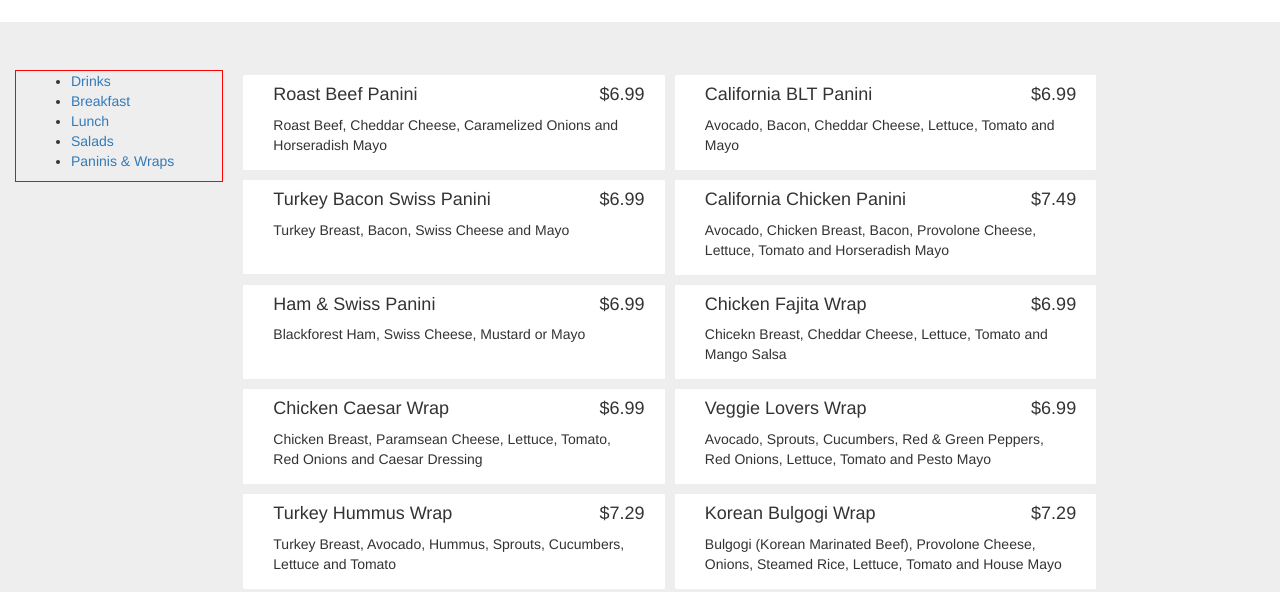
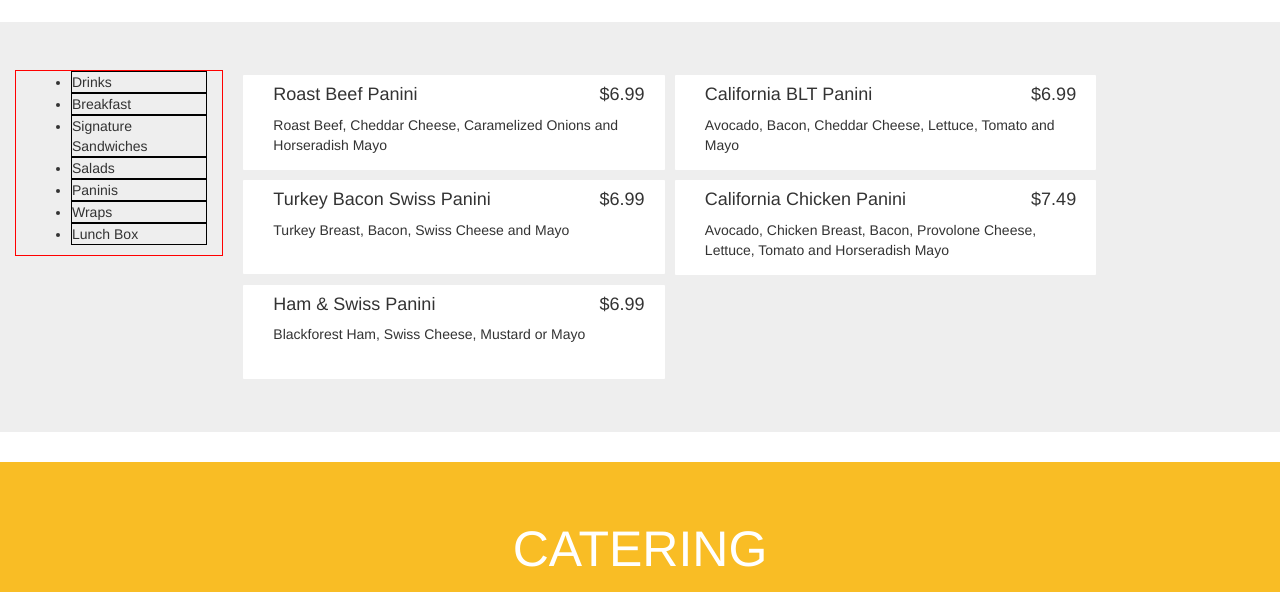
Before and after one commit to dankdev01/sunnys-1, a website: page public/index.html in a window 1280 px wide. Shown: the part 458-1050 px from the top of the page. Drawn offline with nearby package versions, Linux system fonts and the light colour scheme.

Commit message:
click events added to links

```diff
--- a/public/assets/css/scss/main.scss
+++ b/public/assets/css/scss/main.scss
@@ -38,6 +38,11 @@ body {
 .menu {
     .menu-links-container {
         border: 1px solid red;
+		ul {
+			.menu-item {
+				border: 1px solid black;
+			}
+		}
     }
     #menu-list {
         .menu-container {
--- a/public/assets/javascript/script.js
+++ b/public/assets/javascript/script.js
@@ -1,13 +1,15 @@
 (function() {
 	'use strict';
 
-	document.addEventListener('DOMContentLoaded', launch());
+	launch();
+	// This is happening when all scripts are loaded dummy
 
 	function launch() {
-		getData();
+		getData("paninis");
+		menuClick();
 	}
 
-	function getData() {
+	function getData(menuName) {
 		var req = new XMLHttpRequest();
 		var response = req.response;
 		req.open('GET', 'data.json', true);
@@ -15,15 +17,27 @@
 		req.onreadystatechange = function() {
 			if (req.readyState == 4 && req.status == 200) {
 				var response = JSON.parse(req.responseText);
-				loopMenu(response["paninis"]);
+				loopMenu(response[menuName]);
 				return response;
 			}
 		}
 		req.send();
 	}
 
+	function menuClick(object) {
+		var menulist = document.getElementsByClassName('menu-item');
+		var menuListArray = Array.prototype.slice.call(menulist);
+
+		menuListArray.forEach(function(link) {
+			link.addEventListener('click', function() {
+				getData(link.innerHTML.toLowerCase());
+			})
+		})
+	}
+
 	function loopMenu(response) {
 		var menu = document.getElementById("menu-list");
+		menu.innerHTML = "";
 		response.forEach(function(res) {
 			menu.appendChild(menuItem(res));
 		})
--- a/public/data.json
+++ b/public/data.json
@@ -2,35 +2,43 @@
     "drinks": [
         {
             "name": "House Coffee",
-            "price": ["1.69", "1.89"]
+            "description": "['1.69', '$1.89']",
+            "price": "$1.89"
         },
         {
             "name": "Americano",
-            "price": ["2.19", "2.49"]
+            "description": "['2.19', '2.49']",
+            "price": "$2.49"
         },
         {
             "name": "Cappucino",
-            "price": ["2.59", "2.99"]
+            "description": "['2.59', '2.99']",
+            "price": "$2.99"
         },
         {
             "name": "Cafe Latte",
-            "price": ["2.59", "2.99"]
+            "description": "['2.59', '2.99']",
+            "price": "$2.99"
         },
         {
             "name": "Mocha",
-            "price": ["2.79", "3.29"]
+            "description": "['2.79', '3.29']",
+            "price": "$3.29"
         },
         {
             "name": "White Mocha",
-            "price": ["2.79", "3.29"]
+            "description": "['2.79', '3.29']",
+            "price": "$3.29"
         },
         {
             "name": "Zebra Mocha",
-            "price": ["2.79", "3.29"]
+            "description": "['2.79', '3.29']",
+            "price": "$3.29"
         },
         {
             "name": "Caramel Machiato",
-            "price": ["2.79", "3.29"]
+            "description": "['2.79', '3.29']",
+            "price": "$3.29"
         }
     ],
     "breakfast": [
@@ -80,7 +88,7 @@
             "price": "$6.49"
         }
     ],
-    "lunch": [
+    "signature sandwiches": [
         {
             "name": "BLT",
             "description": "Bacon, Lettuce, Tomato and Mayo",
@@ -137,16 +145,6 @@
             "price": "$7.29"
         },
         {
-            "name": "Bulgogi Box",
-            "description": "Bulgogi (Korean Marinated Beef), Steamed Rice, Side Salad and Side Item",
-            "price": "$8.99"
-        },
-        {
-            "name": "Bibim Bap",
-            "description": "Choice of Bulgogi, Chicken (Spicy Available), or Veggie, Cooked Egg, Red Cabbage, Lettuce, Cucumbers, Caramelized Carrots, Steamed Rice, House Pepper Sauce",
-            "price": "$6.99"
-        },
-        {
             "name": "Spinach Melt",
             "description": "Spinach, Sun-Dried Tomatos, Provolone Cheese, Feta Cheese, Pesto Mayo served on Focaccia Bread",
             "price": "$5.99"
@@ -155,11 +153,6 @@
             "name": "Humdinger",
             "description": "Hummus, Avocado, Sprout, Red Onions, Lettuce and Tomato",
             "price": "$5.99"
-        },
-        {
-            "name": "",
-            "description": "",
-            "price": "$"
         }
     ],
     "salads": [
@@ -209,7 +202,9 @@
             "name": "Ham & Swiss Panini",
             "description": "Blackforest Ham, Swiss Cheese, Mustard or Mayo",
             "price": "$6.99"
-        },
+        }
+    ],
+    "wraps": [
         {
             "name": "Chicken Fajita Wrap",
             "description": "Chicekn Breast, Cheddar Cheese, Lettuce, Tomato and Mango Salsa",
@@ -235,5 +230,17 @@
             "description": "Bulgogi (Korean Marinated Beef), Provolone Cheese, Onions, Steamed Rice, Lettuce, Tomato and House Mayo",
             "price": "$7.29"
         }
+    ],
+    "lunch box": [
+        {
+            "name": "Bulgogi Box",
+            "description": "Bulgogi (Korean Marinated Beef), Steamed Rice, Side Salad and Side Item",
+            "price": "$8.99"
+        },
+        {
+            "name": "Bibim Bap",
+            "description": "Choice of Bulgogi, Chicken (Spicy Available), or Veggie, Cooked Egg, Red Cabbage, Lettuce, Cucumbers, Caramelized Carrots, Steamed Rice, House Pepper Sauce",
+            "price": "$6.99"
+        }
     ]
 }
--- a/public/index.html
+++ b/public/index.html
@@ -8,7 +8,7 @@
     <!-- <link rel="stylesheet" href="https://maxcdn.bootstrapcdn.com/bootstrap/3.3.7/css/bootstrap.min.css" integrity="sha384-BVYiiSIFeK1dGmJRAkycuHAHRg32OmUcww7on3RYdg4Va+PmSTsz/K68vbdEjh4u" crossorigin="anonymous"> -->
     <link href="/assets/libs/bootstrap/dist/css/bootstrap.css" rel="stylesheet">
     <link rel="stylesheet" type="text/css" href="/assets/css/main.min.css">
-    <script src="/assets/javascript/script.js"></script>
+    <script src="/assets/javascript/script.js" async></script>
   </head>
   <body>
 
@@ -71,12 +71,14 @@
 
     <div class="jumbotron container-fluid menu">
       <div class="menu-links-container col-sm-2">
-        <ul>
-            <li><a href="#" class="item-links" id="drink-link">Drinks</a></li>
-            <li class="menu-item"><a href="#" class="item-links" id="bfast-link">Breakfast</a></li>
-            <li class="menu-item"><a href="#" class="item-links" id="lunch-link">Lunch</a></li>
-            <li class="menu-item"><a href="#" class="item-links" id="salad-link">Salads</a></li>
-            <li class="menu-item"><a href="#" class="item-links" id="panini-link">Paninis &amp; Wraps</a></li>
+        <ul id="menu-choices">
+            <li class="menu-item">Drinks</li>
+            <li class="menu-item">Breakfast</li>
+            <li class="menu-item">Signature Sandwiches</li>
+            <li class="menu-item">Salads</li>
+            <li class="menu-item">Paninis</li>
+            <li class="menu-item">Wraps</li>
+            <li class="menu-item">Lunch Box</li>
         </ul>
       </div>
 
```
Also changed, not shown: public/assets/css/main.min.css.
